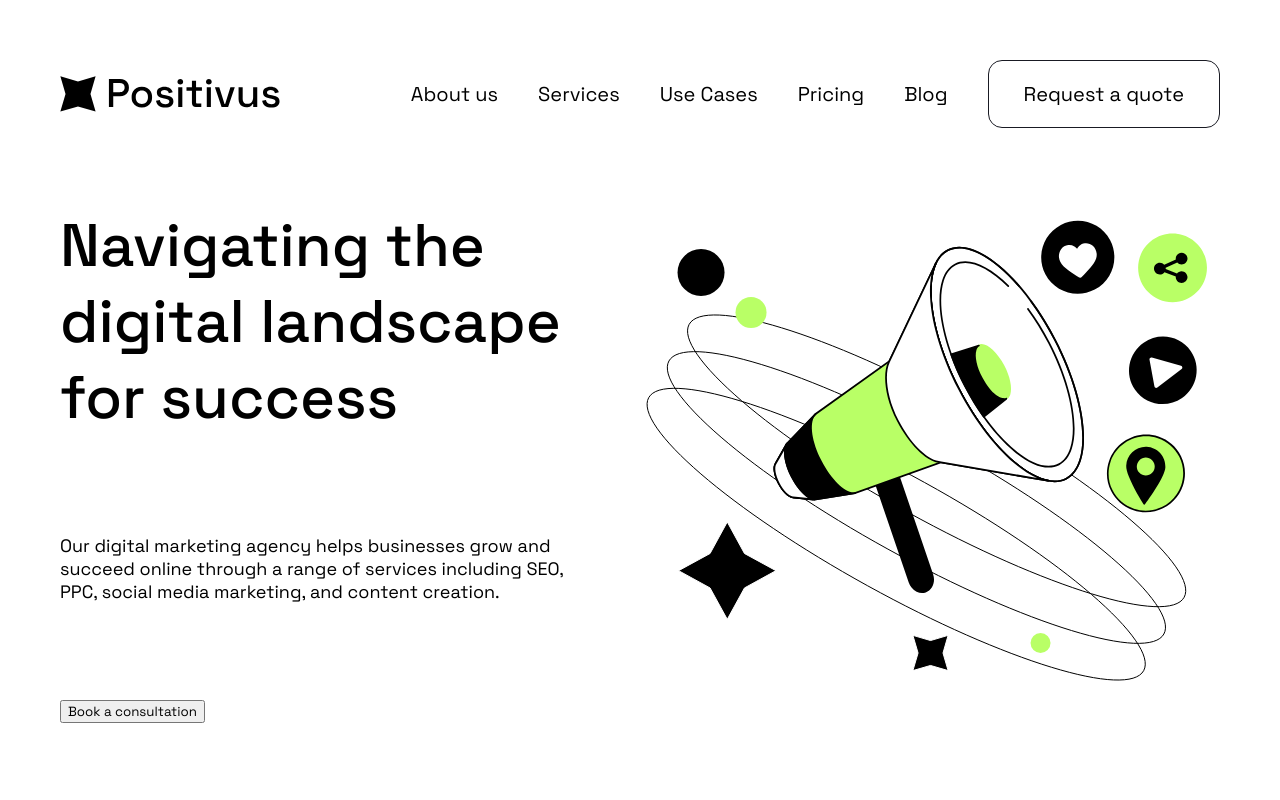
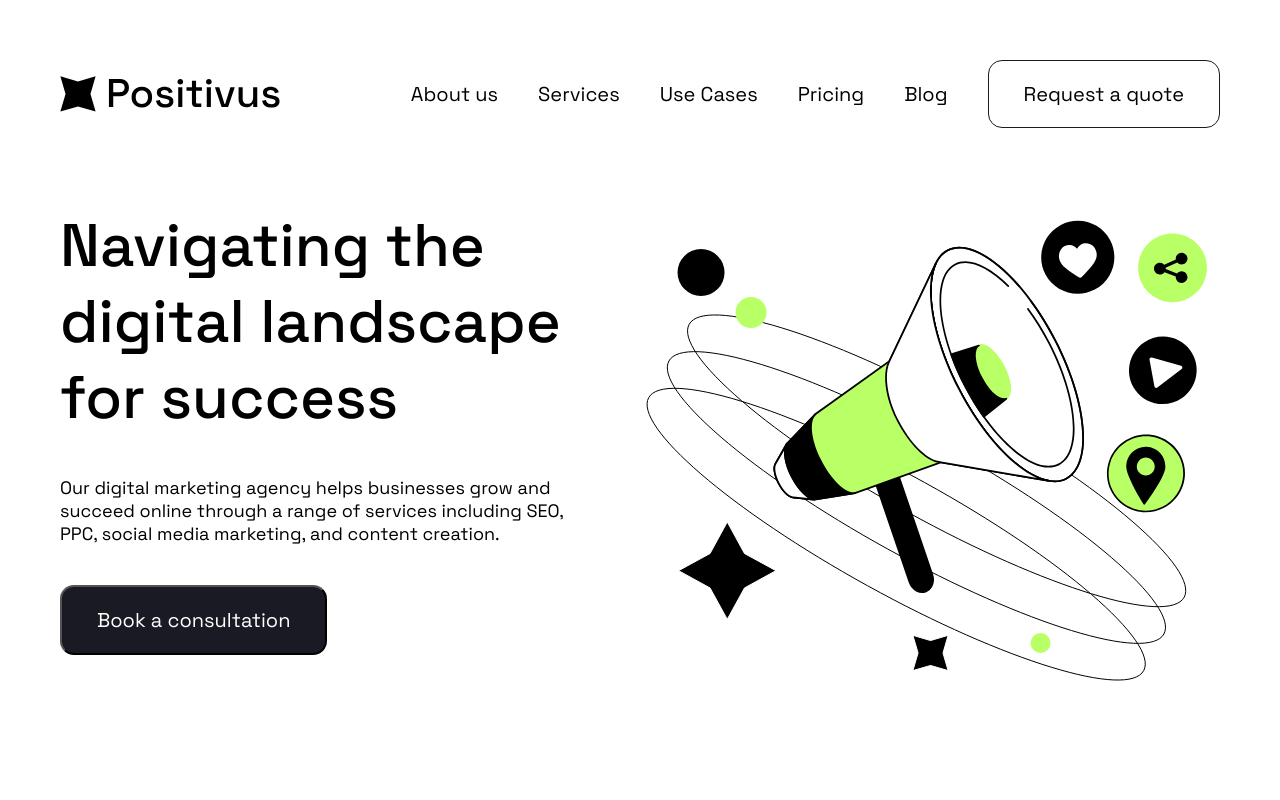
Before and after one commit to valescos/test-task-6, a Nuxt app: page / in a window 1280 px wide. Shown: the top 800 px of the page. Built offline with nearby package versions, Linux system fonts and the light colour scheme.

Commit message:
Стили в Hero

```diff
--- a/assets/scss/components/_hero.scss
+++ b/assets/scss/components/_hero.scss
@@ -5,7 +5,15 @@
   div {
     display: flex;
     flex-direction: column;
-    justify-content: space-between;
+    gap: 40px;
+    .btn {
+      cursor: pointer;
+      color: white;
+      padding: 20px 35px 20px 35px;
+      background-color: $color-dark;
+      font-size: 20px;
+      border-radius: 14px;
+    }
 
     button {
       align-self: self-start;
--- a/components/Hero/index.vue
+++ b/components/Hero/index.vue
@@ -7,7 +7,7 @@ import { heroData } from "./heroData";
     <div>
       <h1>{{ heroData.title }}</h1>
       <p>{{ heroData.text }}</p>
-      <button>{{ heroData.button.text }}</button>
+      <button class="btn">{{ heroData.button.text }}</button>
     </div>
     <img :src="heroData.img" alt="Иллюстрация" />
   </section>
```
